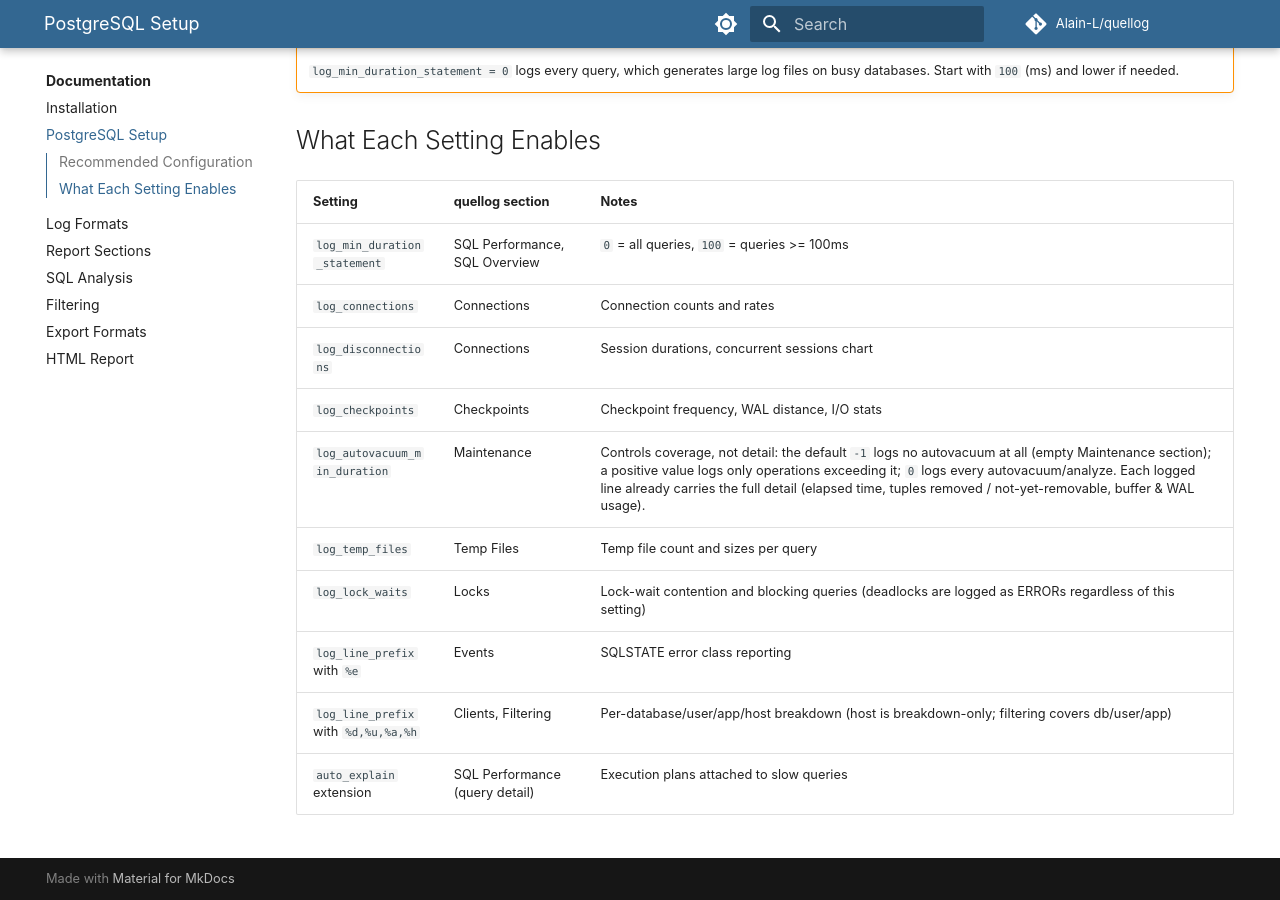
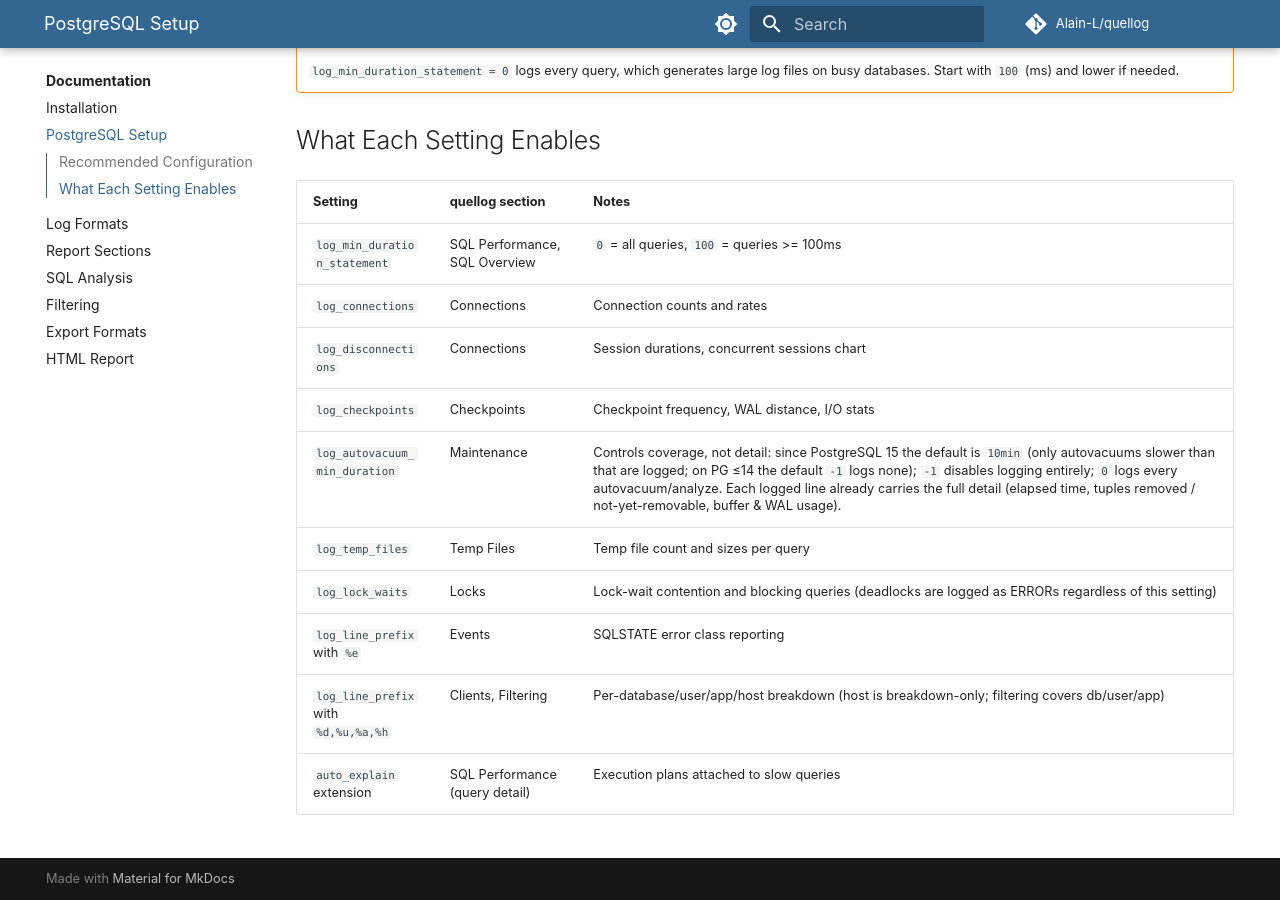
Before and after one commit to Alain-L/quellog, an MkDocs documentation site: the page built from docs/postgresql-setup.md, in a window 1280 px wide and 900 px high, scrolled down 1040 px. Built offline with MkDocs 1.6.1 and Material for MkDocs 9.7.7, drawn with Linux system fonts in a browser that asks for light colours; comment, search, counter and statistics services are not loaded.

Commit message:
docs: fix autovacuum default and race-test timeout from the third audit
- postgresql-setup: log_autovacuum_min_duration defaults to 10min since
  PostgreSQL 15 (only -1 on PG <=14); the prior note wrongly claimed -1 as
  the default. -1 disables, 0 logs everything.
- CONTRIBUTING: the race test needs -timeout 15m (matches CI); without it the
  run hits the 600s default and fails on the parser package.

```diff
--- a/docs/postgresql-setup.md
+++ b/docs/postgresql-setup.md
@@ -54,7 +54,7 @@
 | `log_connections` | Connections | Connection counts and rates |
 | `log_disconnections` | Connections | Session durations, concurrent sessions chart |
 | `log_checkpoints` | Checkpoints | Checkpoint frequency, WAL distance, I/O stats |
-| `log_autovacuum_min_duration` | Maintenance | Controls coverage, not detail: the default `-1` logs no autovacuum at all (empty Maintenance section); a positive value logs only operations exceeding it; `0` logs every autovacuum/analyze. Each logged line already carries the full detail (elapsed time, tuples removed / not-yet-removable, buffer & WAL usage). |
+| `log_autovacuum_min_duration` | Maintenance | Controls coverage, not detail: since PostgreSQL 15 the default is `10min` (only autovacuums slower than that are logged; on PG ≤14 the default `-1` logs none); `-1` disables logging entirely; `0` logs every autovacuum/analyze. Each logged line already carries the full detail (elapsed time, tuples removed / not-yet-removable, buffer & WAL usage). |
 | `log_temp_files` | Temp Files | Temp file count and sizes per query |
 | `log_lock_waits` | Locks | Lock-wait contention and blocking queries (deadlocks are logged as ERRORs regardless of this setting) |
 | `log_line_prefix` with `%e` | Events | SQLSTATE error class reporting |
```
Also changed, not shown: CONTRIBUTING.md (+1 -1 lines).
